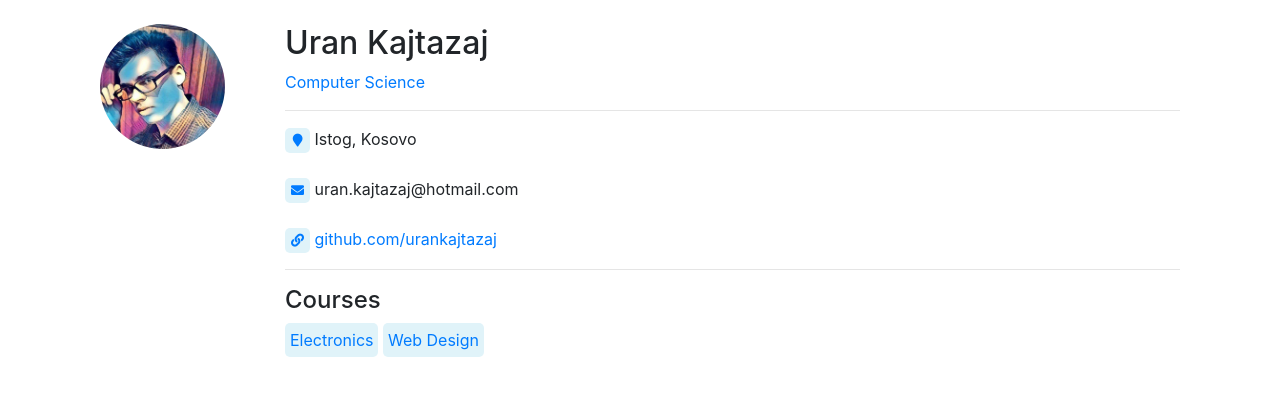
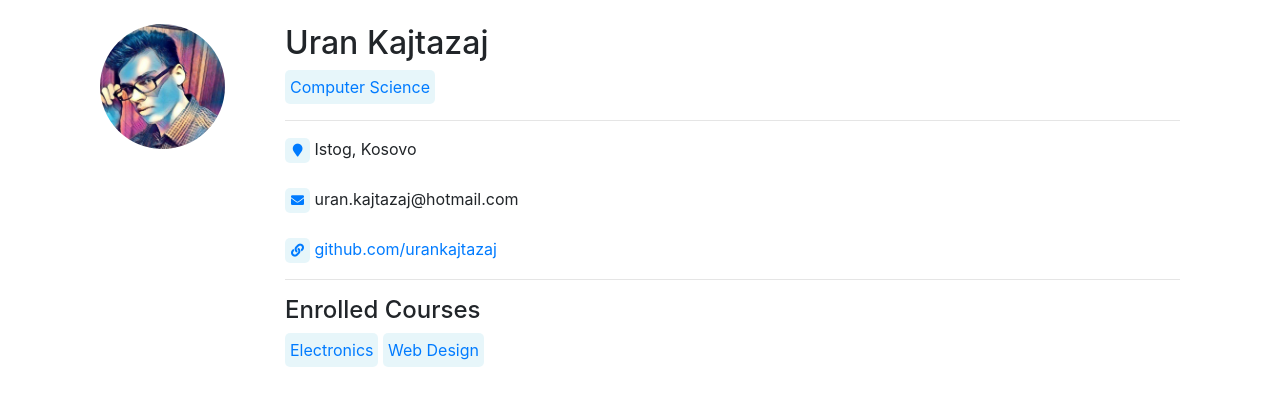
Before and after one commit to urankajtazaj/SEMS, a Django app: page /student/1 in a window 1280 px wide. Shown: the part 54-460 px from the top of the page. Run offline with Django 3.2, Linux system fonts and the light colour scheme; data comes from the database, SQL or seed files in the repository; both versions use the stored data as it was after the commit; some libraries are stand-ins or nearby versions.

Commit message:
User Profile

```diff
--- a/sems/models.py
+++ b/sems/models.py
@@ -39,6 +39,8 @@ class Student(models.Model):
     country = models.ForeignKey(State, on_delete=models.SET_NULL, null=True)
     city = models.CharField(max_length=100, null=True)
     course = models.ManyToManyField(Course, null=True)
+    register_date = models.DateField(default=datetime.now)
+    last_login = models.DateTimeField(auto_now=True)
 
     def get_website(self):
         if self.website[0:4] != 'http':
--- a/sems/static/css/main.css
+++ b/sems/static/css/main.css
@@ -115,7 +115,7 @@ tr:hover td {
     display: inline-flex;
     justify-content: center;
     align-items: center;
-    background-color: #5bc0de30;
+    background-color: #5bc0de25;
     border-radius: 5px;
     padding: 5px;
 }
--- a/sems/templates/student_profile.html
+++ b/sems/templates/student_profile.html
@@ -9,17 +9,20 @@
         </div>
         <div class="col-md-10 col-xs-12">
             <h2>{{ student }}</h2>
-            <a href="{% url 'program_single' pk=student.program.pk %}" class="text-primary">{{ student.program }}</a>
+            <a href="{% url 'program_single' pk=student.program.pk %}" class="text-primary"><span class="label">{{ student.program }}</span></a>
             <hr/>
             <!--<br/>-->
             <div><span class="sm-label label text-primary"><i class="fas fa-map-marker"></i></span> {{ student.city }}, {{ student.country }}</div><br/>
-            <div><span class="sm-label label text-primary"><i class="fas fa-envelope"></i></span> {{ student.email }}</div><br/>
+            <div><span class="sm-label label text-primary"><i class="fas fa-envelope"></i></span> {{ student.email }}</div>
+            {% if student.website %}
+            <br/>
             <div><span class="sm-label label text-primary"><i class="fas fa-link"></i></span> <a href="{{ student.get_website }}" title="{{ student.get_website }}" target="_blank">{{ student.website }}</a> </div>
+            {% endif %}
             <hr/>
-            <h4>Courses</h4>
-            {% if student.course %}
+            <h4>Enrolled Courses</h4>
+            {% if student.course.all %}
                 {% for course in student.course.all %}
-                <a class="label" href="{% url 'course_detail' pk=course.pk %}">{{ course }}</a>
+                <a class="label" href="{% url 'course_detail' pk=course.pk %}" title="{{ course.summary }}">{{ course }}</a>
                 {% endfor %}
             {% else %}
             <b class="text-danger">No courses</b>
```
Also changed, not shown: db.sqlite3.
